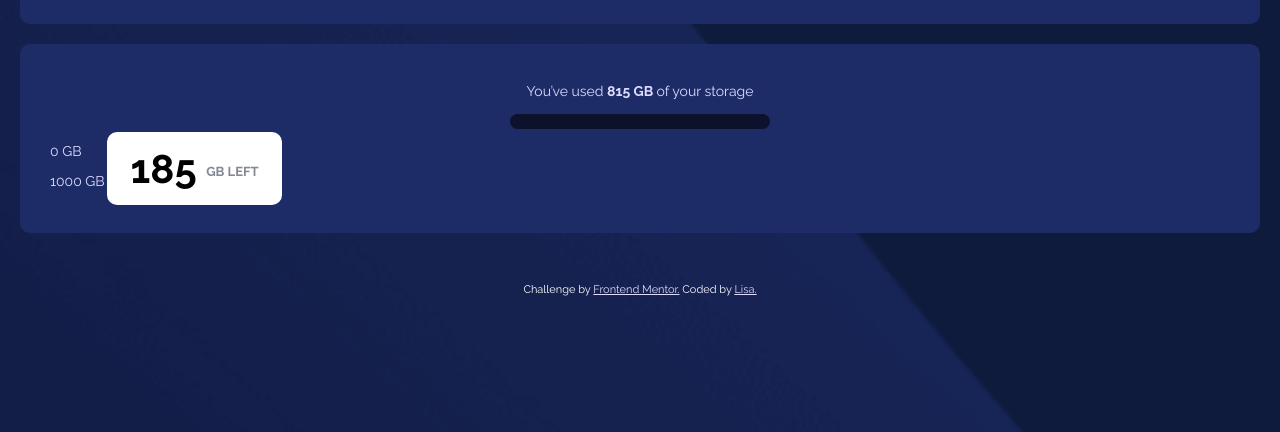
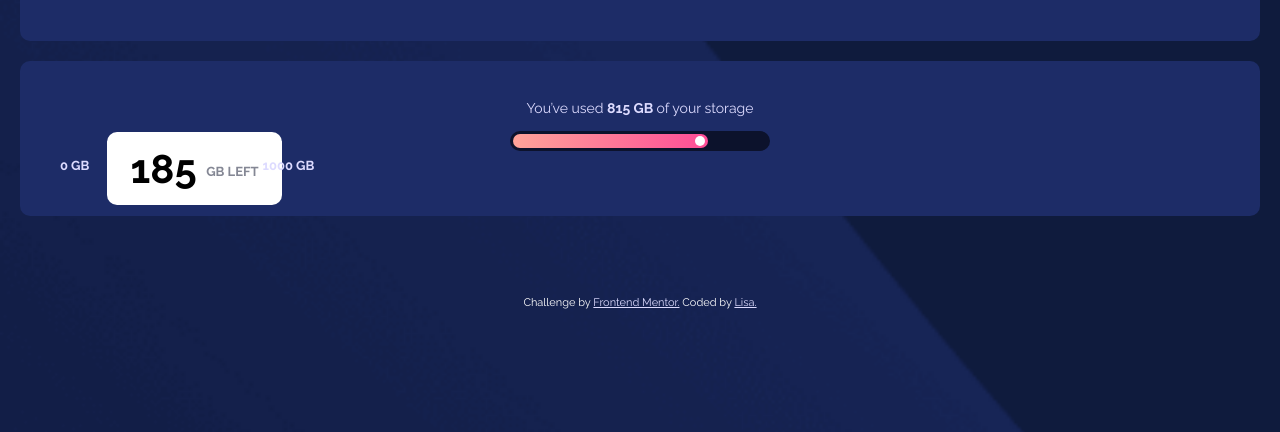
Before and after one commit to CrypticMango/flyo-data-storage-component, a plain HTML site: page index.html in a window 1280 px wide. Shown: the part 368-800 px from the top of the page. Drawn offline with Linux system fonts and the light colour scheme.

Commit message:
styled storage min and max
-styled progress bar and positioned items
-positioned storage min and max

```diff
--- a/index.html
+++ b/index.html
@@ -53,13 +53,15 @@
 				</h1>
 
         <div class="pink-progress-bar">
+			<div class="pinkness">
+				<div class="white-dot"></div>
+			</div>
         </div>
 
 				<p class="storage-left">185 <span class="gb-left"> GB LEFT </span>  </p>
 
-				<p class="storage-min">0 GB</p>
+				<p class="storage-min">0 GB <span class="storage-max">1000 GB</span></p>
 
-				<p class="storage-max">1000 GB</p>
 			</div>
 
 		</main>
--- a/style.css
+++ b/style.css
@@ -3,6 +3,7 @@
 	--grayish-blue: hsl(229, 7%, 55%);
 	--dark-blue: hsl(228, 56%, 26%);
 	--very-dark-blue: hsl(229, 57%, 11%);
+	--pink-gradient: hsl(6, 100%, 80%) to hsl(335, 100%, 65%);
 }
 
 body {
@@ -88,9 +89,49 @@ span {
 	margin: 0 auto;
 	background-color: var(--very-dark-blue);
 	width: 260px;
-	height: 15px;
+	height: 20px;
 	border-radius: 10px;
 	margin-top: 15px;
+}
+
+.pinkness {
+	width: 75%;
+	height: 14px;
+	border: 3px solid
+		linear-gradient(to right, hsl(6, 100%, 80%), hsl(335, 100%, 65%));
+	border-radius: 10px;
+	background-image: linear-gradient(
+		to right,
+		hsl(6, 100%, 80%),
+		hsl(335, 100%, 65%)
+	);
+	position: relative;
+	top: 3px;
+	left: 3px;
+}
+
+.white-dot {
+	width: 10px;
+	height: 10px;
+	border-radius: 50px;
+	background-color: white;
+	position: relative;
+	top: 2px;
+	left: 93.5%;
+}
+
+.storage-min {
+	margin-top: 7px;
+	font-size: 13px;
+	font-weight: 700;
+	position: relative;
+	left: 10px;
+}
+
+.storage-max {
+	position: relative;
+	left: 170px;
+	font-size: 13px;
 }
 
 /* 185 gb asset*/
@@ -123,7 +164,7 @@ span {
 	text-align: center;
 	color: white;
 	position: relative;
-	top: 50px;
+	top: 80px;
 }
 .attribution a {
 	color: var(--pale-blue);
```
